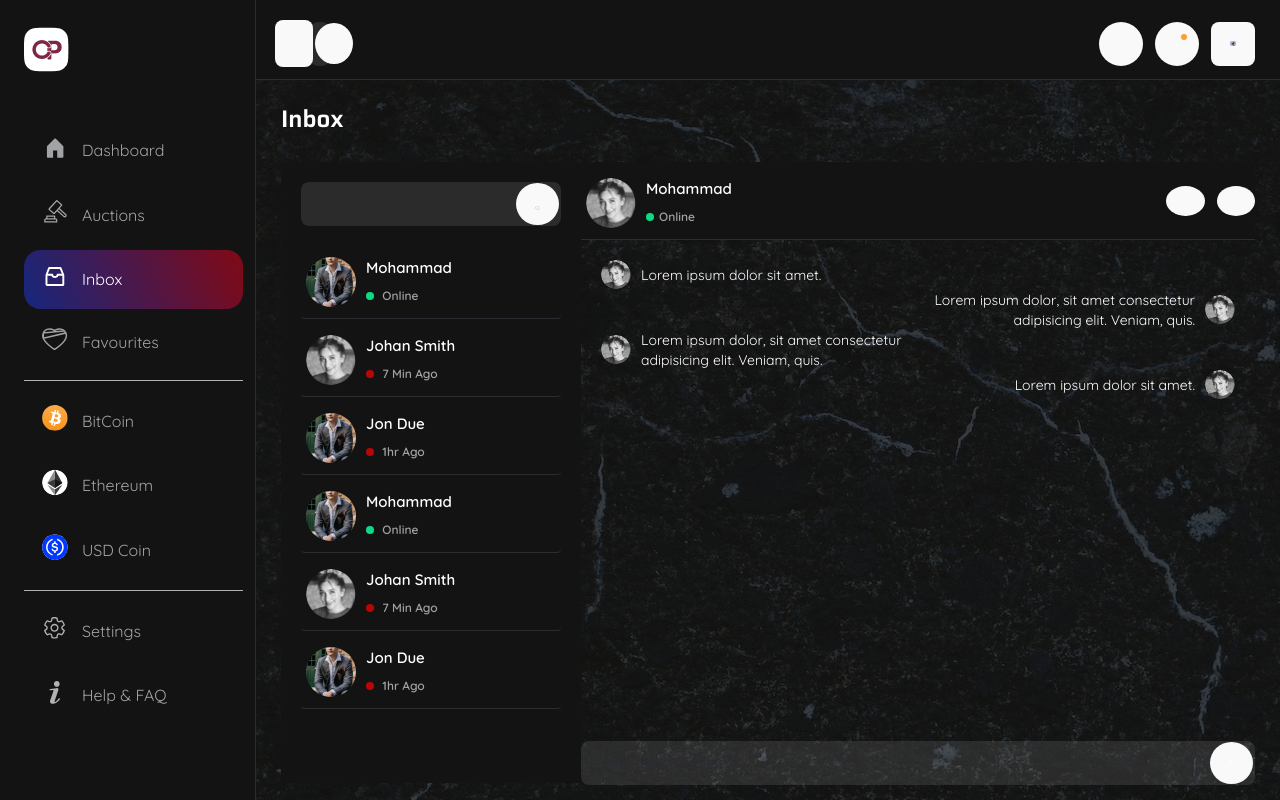
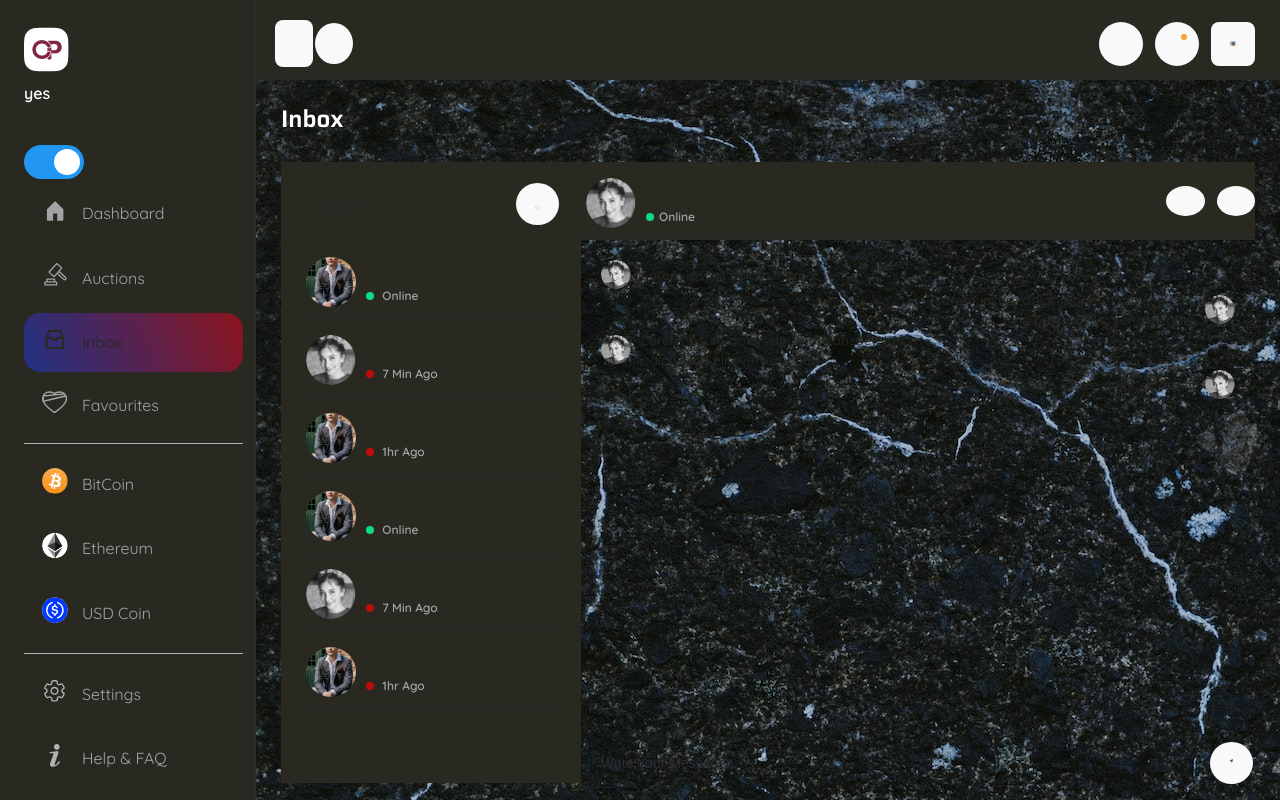
Before and after one commit to mahfuj890/NFT-Dashboard-React, a React (Vite) app: page /inbox in a window 1280 px wide. Shown: the top 800 px of the page. Built offline with nearby package versions, Linux system fonts and the light colour scheme.

Commit message:
add dark light

```diff
--- a/src/App.jsx
+++ b/src/App.jsx
@@ -19,6 +19,7 @@
 import Bitcoin from "./Pages/Bitcoin";
 import Ethereum from "./Pages/Ethereum";
 import UsdCoin from "./Pages/UsdCoin";
+
 function App() {
   return (
     <div
--- a/src/Components/Section/Sidebar.jsx
+++ b/src/Components/Section/Sidebar.jsx
@@ -1,10 +1,38 @@
-import { useContext } from "react";
+import { useState, useEffect, useContext } from "react";
 import logo from "../../../src/assets/images/dashboard/logo.png";
 import { Link, NavLink } from "react-router-dom";
 import SidebarContext from "../../Context/SidebarContext";
 import SidebarData from "../../Data/SidebarRouteData";
 function Sidebar() {
   const { mobileSidebar, onMobileSidebar } = useContext(SidebarContext);
+  const [switchbox, setSwitchbox] = useState(true);
+
+  const handleChangeSWitch = () => {
+    if (switchbox) {
+      setSwitchbox(false);
+      localStorage.setItem("data-theme", "light");
+      document.documentElement.setAttribute("data-theme", "light");
+    } else {
+      setSwitchbox(true);
+      localStorage.setItem("data-theme", "dark");
+      document.documentElement.setAttribute("data-theme", "dark");
+    }
+  };
+
+  useEffect(() => {
+    const getThemeColor = localStorage.getItem("data-theme");
+
+    if (getThemeColor == "light") {
+      localStorage.setItem("data-theme", "light");
+      document.documentElement.setAttribute("data-theme", "light");
+      setSwitchbox(false);
+    } else {
+      localStorage.setItem("data-theme", "dark");
+      document.documentElement.setAttribute("data-theme", "dark");
+      setSwitchbox(true);
+    }
+  }, [switchbox]);
+
   return (
     <>
       <div
@@ -16,7 +44,20 @@
           </Link>
         </div>
         <div className="sidebar_menu_area">
+          <h4 style={{ color: "white" }}>{switchbox ? "yes" : "no"} </h4>
           <ul className="top_menu_list">
+            <li>
+              <div className="custom_switchbox_area">
+                <label className="switch">
+                  <input
+                    type="checkbox"
+                    checked={switchbox}
+                    onChange={handleChangeSWitch}
+                  />
+                  <span className="slider round"></span>
+                </label>
+              </div>
+            </li>
             {SidebarData.map((item) => {
               return (
                 <li
--- a/src/assets/sass/base/_comon.scss
+++ b/src/assets/sass/base/_comon.scss
@@ -594,7 +594,8 @@
     justify-content: end;
     flex-wrap: wrap;
     gap: 7px 10px;
-    button,a {
+    button,
+    a {
       display: flex;
       align-items: center;
       justify-content: center;
@@ -710,3 +711,66 @@
     }
   }
 }
+
+//Switch Box
+.custom_switchbox_area {
+  .switch {
+    position: relative;
+    display: inline-block;
+    width: 60px;
+    height: 34px;
+  }
+
+  .switch input {
+    opacity: 0;
+    width: 0;
+    height: 0;
+  }
+
+  .slider {
+    position: absolute;
+    cursor: pointer;
+    top: 0;
+    left: 0;
+    right: 0;
+    bottom: 0;
+    background-color: #ccc;
+    -webkit-transition: 0.4s;
+    transition: 0.4s;
+  }
+
+  .slider:before {
+    position: absolute;
+    content: "";
+    height: 26px;
+    width: 26px;
+    left: 4px;
+    bottom: 4px;
+    background-color: white;
+    -webkit-transition: 0.4s;
+    transition: 0.4s;
+  }
+
+  input:checked + .slider {
+    background-color: #2196f3;
+  }
+
+  input:focus + .slider {
+    box-shadow: 0 0 1px #2196f3;
+  }
+
+  input:checked + .slider:before {
+    -webkit-transform: translateX(26px);
+    -ms-transform: translateX(26px);
+    transform: translateX(26px);
+  }
+
+  /* Rounded sliders */
+  .slider.round {
+    border-radius: 34px;
+  }
+
+  .slider.round:before {
+    border-radius: 50%;
+  }
+}
--- a/src/assets/sass/style.css
+++ b/src/assets/sass/style.css
@@ -6,6 +6,27 @@
 /* Custom scroll Bar Inner */
 /* Custom scroll Bar Inner2 */
 /* Custom scroll Bar Inner */
+/* $black-color-13: #131313; */
+:root {
+  --test-color: rgb(231, 125, 125);
+  --test-color2: rgb(70, 253, 42);
+  --black-color-13: #131313;
+  --primary-color: #302ae6;
+  --secondary-color: #536390;
+  --font-color: #424242;
+  --bg-color: #fff;
+  --heading-color: #292922;
+}
+
+[data-theme=dark] {
+  /* $black-color-13:var(--primary-color); */
+  --primary-color: #9a97f3;
+  --test-color: #292922;
+}
+[data-theme=dark] .change_btn {
+  color: var(--test-color2);
+}
+
 .footer_wrapper {
   margin-top: 60px;
 }
@@ -18,8 +39,8 @@
   width: 100%;
   height: 80px;
   padding: 20px 25px;
-  background-color: #131313;
-  border-bottom: 1.33333px solid #2C2D33;
+  background-color: var(--test-color);
+  border-bottom: 1.33333px solid #2c2d33;
   transition: all 0.5s ease-in-out;
   -webkit-transition: all 0.5s ease-in-out;
   -moz-transition: all 0.5s ease-in-out;
@@ -55,7 +76,7 @@
   opacity: 0.9;
 }
 .header_wrapper .sidebar_icon svg path {
-  stroke: white;
+  stroke: var(--test-color);
 }
 .header_wrapper .header_search_area {
   display: grid;
@@ -77,7 +98,7 @@
   position: relative;
   width: 100%;
   height: 44px;
-  background-color: rgba(255, 255, 255, 0.1);
+  background-color: rgba(var(--test-color), 0.1);
   border-radius: 8px;
   -webkit-border-radius: 8px;
   -moz-border-radius: 8px;
@@ -111,7 +132,7 @@
   width: 100%;
   height: 100%;
   padding: 0 20px;
-  color: white;
+  color: var(--test-color);
   border: none !important;
   background-color: transparent;
 }
@@ -121,7 +142,7 @@
   border-radius: 50%;
 }
 .header_wrapper .search_form_area .search_btn:hover {
-  background-color: #131313;
+  background-color: var(--test-color);
 }
 .header_wrapper .search_form_area ::-moz-placeholder {
   font-size: 14px;
@@ -165,7 +186,7 @@
   -o-transition: all 0.5s ease-in-out;
 }
 .header_wrapper .header_info_list .icon_btn:hover {
-  background-color: rgba(255, 255, 255, 0.1);
+  background-color: rgba(var(--test-color), 0.1);
 }
 @media all and (max-width: 767px) {
   .header_wrapper .header_info_list .icon_btn {
@@ -190,7 +211,7 @@
   top: 60px;
   right: 0;
   z-index: 100;
-  background: #131313;
+  background: var(--test-color);
   padding: 20px 25px;
   min-width: 200px;
   box-shadow: 0 5px 5px rgba(104, 104, 104, 0.368627451);
@@ -222,10 +243,10 @@
 .header_wrapper .profile_link h6 {
   font-size: 15px;
   font-weight: 600;
-  color: white;
+  color: var(--test-color);
 }
 .header_wrapper .profile_link svg {
-  color: white;
+  color: var(--test-color);
 }
 .header_wrapper .user_dropdown_area h4 {
   font-size: 12px;
@@ -263,8 +284,8 @@
   justify-content: center;
   font-size: 12px;
   font-weight: 600;
-  color: #131313;
-  background: white;
+  color: var(--test-color);
+  background: var(--test-color);
   padding: 4px;
   border-radius: 50%;
   -webkit-border-radius: 50%;
@@ -275,7 +296,7 @@
   height: 20px;
 }
 .header_wrapper .notification_header h3 .highlighted {
-  color: white;
+  color: var(--test-color);
   background: linear-gradient(65.58deg, rgba(0, 66, 255, 0.5) -11.84%, rgba(235, 0, 27, 0.5) 98.75%);
 }
 .header_wrapper .notification_list {
@@ -301,7 +322,7 @@
   border-radius: 5px;
 }
 .header_wrapper .notification_list::-webkit-scrollbar-thumb:hover {
-  background: #6E6BFF;
+  background: #6e6bff;
   cursor: -webkit-grab;
   cursor: grab;
 }
@@ -320,7 +341,7 @@
   left: -14px;
   width: 7px;
   height: 7px;
-  background-color: white;
+  background-color: var(--test-color);
   border-radius: 50%;
   -webkit-border-radius: 50%;
   -moz-border-radius: 50%;
@@ -341,11 +362,11 @@
   opacity: 0.9;
 }
 .header_wrapper .notification_list .received span {
-  color: #0DDB84;
+  color: #0ddb84;
   font-weight: 700;
 }
 .header_wrapper .notification_list .transfer span {
-  color: #FF0000;
+  color: #ff0000;
   font-weight: 700;
 }
 .header_wrapper .all_delete_btn:hover {
@@ -394,7 +415,7 @@
   align-items: start;
   gap: 30px 20px;
   padding-bottom: 30px;
-  border-bottom: 1px solid #2C2D33;
+  border-bottom: 1px solid #2c2d33;
 }
 @media all and (max-width: 1199px) {
   .dashboard_wrapper .dashboard_outer_grid {
@@ -420,7 +441,7 @@
     top: -20px;
     width: 1px;
     height: calc(100% + 50px);
-    background-color: #2C2D33;
+    background-color: #2c2d33;
   }
 }
 .dashboard_wrapper .slider_grid {
@@ -484,7 +505,7 @@
   font-weight: 600;
   font-size: 32px;
   line-height: 50px;
-  color: white;
+  color: var(--test-color);
 }
 @media (min-width: 768px) and (max-width: 991px) {
   .dashboard_wrapper .slider_header h4 {
@@ -525,13 +546,13 @@
   font-weight: 600;
   font-size: 14px;
   line-height: 21px;
-  color: white;
+  color: var(--test-color);
 }
 .dashboard_wrapper .slider_user_grid h5 {
   font-weight: 400;
   font-size: 12px;
   line-height: 15px;
-  color: rgba(255, 255, 255, 0.7);
+  color: rgba(var(--test-color), 0.7);
 }
 .dashboard_wrapper .user_price_grid {
   display: grid;
@@ -544,7 +565,7 @@
   font-weight: 400;
   font-size: 12px;
   line-height: 15px;
-  color: white;
+  color: var(--test-color);
 }
 .dashboard_wrapper .price_item h4 {
   display: flex;
@@ -603,8 +624,8 @@
 }
 .dashboard_wrapper .slider_btn_area .slider_btn:nth-child(1) {
   color: black;
-  border-color: rgba(255, 255, 255, 0.7);
-  background-color: rgba(255, 255, 255, 0.7);
+  border-color: rgba(var(--test-color), 0.7);
+  background-color: rgba(var(--test-color), 0.7);
 }
 .dashboard_wrapper .my_wallet_item {
   padding: 16px;
@@ -613,7 +634,7 @@
   font-weight: 500;
   font-size: 16px;
   line-height: 20px;
-  color: #A9A9A9;
+  color: #a9a9a9;
 }
 .dashboard_wrapper .wallet_title_area {
   text-align: center;
@@ -653,13 +674,13 @@
   font-weight: 700;
   font-size: 24px;
   line-height: 30px;
-  color: #34D178;
+  color: #34d178;
   text-align: center;
   margin-top: 10px;
 }
 .dashboard_wrapper .wallet_chart_item h4 span {
   font-size: 12px;
-  color: white;
+  color: var(--test-color);
 }
 .dashboard_wrapper .wallet_chart_item:nth-child(2) {
   color: rgba(255, 0, 0, 0.581);
@@ -668,7 +689,7 @@
   background: rgba(255, 0, 0, 0.12);
 }
 .dashboard_wrapper .wallet_chart_item:nth-child(2) h4 {
-  color: #FF0000;
+  color: #ff0000;
 }
 .dashboard_wrapper .chart_icon {
   display: flex;
@@ -712,7 +733,7 @@
   border-radius: 5px;
 }
 .dashboard_wrapper .recent_transaction_inner_area::-webkit-scrollbar-thumb:hover {
-  background: #6E6BFF;
+  background: #6e6bff;
   cursor: -webkit-grab;
   cursor: grab;
 }
@@ -720,11 +741,11 @@
   font-weight: 600;
   font-size: 16.3798px;
   line-height: 20px;
-  color: white;
+  color: var(--test-color);
 }
 .dashboard_wrapper .transaction_item {
   padding: 15px 12px;
-  border-bottom: 0.818991px solid #A2A3A4;
+  border-bottom: 0.818991px solid #a2a3a4;
 }
 .dashboard_wrapper .transaction_item .current_grid {
   display: grid;
@@ -737,7 +758,7 @@
   font-weight: 500;
   font-size: 10px;
   line-height: 12px;
-  color: #A2A3A4;
+  color: #a2a3a4;
   margin-top: 5px;
 }
 .dashboard_wrapper .transaction_item .currency_icon {
@@ -784,8 +805,8 @@
   height: 100vh;
   z-index: 1000;
   padding: 24px 12px 24px 24px;
-  border-right: 1.33px solid #2C2D33;
-  background-color: #131313;
+  border-right: 1.33px solid #2c2d33;
+  background-color: var(--test-color);
   overflow: auto;
   /* width */
   /* Track */
@@ -806,7 +827,7 @@
   border-radius: 5px;
 }
 .sidebar_wrapper::-webkit-scrollbar-thumb:hover {
-  background: #6E6BFF;
+  background: #6e6bff;
   cursor: -webkit-grab;
   cursor: grab;
 }
@@ -852,10 +873,10 @@
   background: linear-gradient(65.58deg, rgba(0, 66, 255, 0.5) -11.84%, rgba(235, 0, 27, 0.5) 98.75%);
 }
 .sidebar_wrapper .menu_link.active svg path {
-  fill: white;
+  fill: var(--test-color);
 }
 .sidebar_wrapper .menu_link.active .menu_label {
-  color: white;
+  color: var(--test-color);
 }
 .sidebar_wrapper .menu_icon {
   width: 26px;
@@ -875,7 +896,7 @@
   font-weight: 400;
   font-size: 16px;
   line-height: 21px;
-  color: #A2A3A4;
+  color: #a2a3a4;
 }
 @media all and (max-width: 767px) {
   .sidebar_wrapper .menu_label {
@@ -917,7 +938,7 @@
   width: 100%;
   height: 500px;
   padding: 15px;
-  background-color: #131313;
+  background-color: var(--test-color);
 }
 
 .auctions_wrapper .add_btn_area {
@@ -943,7 +964,7 @@
 .inbox_wrapper .inbox_user_name_area {
   padding: 20px;
   height: 90%;
-  background-color: #131313;
+  background-color: var(--test-color);
   overflow: auto;
   /* width */
   /* Track */
@@ -963,7 +984,7 @@
   border-radius: 5px;
 }
 .inbox_wrapper .inbox_user_name_area::-webkit-scrollbar-thumb:hover {
-  background: #6E6BFF;
+  background: #6e6bff;
   cursor: -webkit-grab;
   cursor: grab;
 }
@@ -996,7 +1017,7 @@
   -moz-border-radius: 4px;
   -ms-border-radius: 4px;
   -o-border-radius: 4px;
-  border-bottom: 1px solid #2C2D33;
+  border-bottom: 1px solid #2c2d33;
   cursor: pointer;
   transition: all 0.5s ease-in-out;
   -webkit-transition: all 0.5s ease-in-out;
@@ -1005,15 +1026,15 @@
   -o-transition: all 0.5s ease-in-out;
 }
 .inbox_wrapper .user_list_grid:hover {
-  background-color: #2C2D33;
+  background-color: #2c2d33;
 }
 .inbox_wrapper .user_list_grid h4 {
   font-size: 15px;
-  color: white;
+  color: var(--test-color);
 }
 .inbox_wrapper .user_list_grid h5 {
   font-size: 12px;
-  color: #A2A3A4;
+  color: #a2a3a4;
   margin-top: 4px;
 }
 .inbox_wrapper .user_list_grid .status {
@@ -1026,7 +1047,7 @@
   -ms-border-radius: 50%;
   -o-border-radius: 50%;
   margin-right: 5px;
-  background-color: #0DDB84;
+  background-color: #0ddb84;
 }
 .inbox_wrapper .user_list_grid .status.offline_user {
   background-color: rgba(255, 0, 0, 0.7);
@@ -1056,8 +1077,8 @@
   background-color: transparent;
 }
 .inbox_wrapper .user_header_area {
-  background-color: #131313;
-  border-bottom: 1px solid #2C2D33;
+  background-color: var(--test-color);
+  border-bottom: 1px solid #2c2d33;
 }
 .inbox_wrapper .chat_btn_area button {
   display: flex;
@@ -1077,7 +1098,7 @@
   -o-transition: all 0.5s ease-in-out;
 }
 .inbox_wrapper .chat_btn_area button:hover {
-  background-color: #A2A3A4;
+  background-color: #a2a3a4;
 }
 .inbox_wrapper .inbox_message_chat_wrapper {
   height: 100%;
@@ -1104,7 +1125,7 @@
   border-radius: 5px;
 }
 .inbox_wrapper .message_body_area::-webkit-scrollbar-thumb:hover {
-  background: #6E6BFF;
+  background: #6e6bff;
   cursor: -webkit-grab;
   cursor: grab;
 }
@@ -1175,7 +1196,7 @@
 body {
   font-family: "Quicksand", sans-serif;
   font-size: 16px;
-  color: white;
+  color: var(--test-color);
 }
 
 html,
@@ -1196,7 +1217,7 @@
   font-weight: 400;
   font-size: 16px;
   line-height: 27px;
-  color: white;
+  color: var(--test-color);
 }
 
 h1,
@@ -1246,14 +1267,14 @@
 textarea {
   font-weight: 400;
   font-size: 16px;
-  color: #2C2D33;
+  color: #2c2d33;
 }
 
 input:focus,
 select:focus {
   outline: none !important;
   box-shadow: none !important;
-  border: 1px solid #FF0000 !important;
+  border: 1px solid #ff0000 !important;
 }
 
 textarea:focus {
@@ -1273,7 +1294,7 @@
 
 button {
   cursor: pointer;
-  color: white;
+  color: var(--test-color);
   border: none !important;
   background-color: transparent;
 }
@@ -1287,28 +1308,28 @@
   font-weight: normal;
   font-size: 16px;
   line-height: 22px;
-  color: #2C2D33;
+  color: #2c2d33;
 }
 
 *:-ms-input-placeholder {
   font-weight: normal;
   font-size: 16px;
   line-height: 22px;
-  color: #2C2D33;
+  color: #2c2d33;
 }
 
 *::placeholder {
   font-weight: normal;
   font-size: 16px;
   line-height: 22px;
-  color: #2C2D33;
+  color: #2c2d33;
 }
 
 *::-moz-placeholder {
   font-weight: normal;
   font-size: 16px;
   line-height: 22px;
-  color: #2C2D33;
+  color: #2c2d33;
 }
 
 ::-moz-selection {
@@ -1354,7 +1375,7 @@
   left: 0;
   width: 100%;
   height: 100%;
-  background-color: rgba(19, 19, 19, 0.75);
+  background-color: rgba(var(--test-color), 0.75);
 }
 
 @media all and (max-width: 575px) {
@@ -1604,7 +1625,7 @@
   width: 100%;
   height: 100%;
   z-index: 20;
-  background-color: rgba(19, 19, 19, 0.75);
+  background-color: rgba(var(--test-color), 0.75);
   display: none;
 }
 @media all and (max-width: 991px) {
@@ -1629,10 +1650,10 @@
   -o-transition: all 0.5s ease-in-out;
 }
 .slider_arrow_area .slider_arrow:hover {
-  background-color: #2C2D33;
+  background-color: #2c2d33;
 }
 .slider_arrow_area .slider_arrow:hover path {
-  fill: white;
+  fill: var(--test-color);
 }
 
 .countdown_wrapper {
@@ -1643,7 +1664,7 @@
   font-weight: 600;
   font-size: 20px;
   line-height: 31px;
-  color: white;
+  color: var(--test-color);
 }
 
 .expoire_msg {
@@ -1651,15 +1672,15 @@
   font-weight: 600 !important;
   font-size: 18px !important;
   line-height: 31px !important;
-  color: white;
+  color: var(--test-color);
   margin-top: 10px;
 }
 
 .border_linear {
   position: relative;
   border: 1.74px solid;
-  -o-border-image: linear-gradient(142.65deg, #822946 12.89%, rgba(41, 42, 184, 0.9) 21.4%, #6A69C2 36.15%, rgba(138, 123, 128, 0.85) 70.29%, #000000 120.25%);
-     border-image: linear-gradient(142.65deg, #822946 12.89%, rgba(41, 42, 184, 0.9) 21.4%, #6A69C2 36.15%, rgba(138, 123, 128, 0.85) 70.29%, #000000 120.25%);
+  -o-border-image: linear-gradient(142.65deg, #822946 12.89%, rgba(41, 42, 184, 0.9) 21.4%, #6a69c2 36.15%, rgba(138, 123, 128, 0.85) 70.29%, #000000 120.25%);
+     border-image: linear-gradient(142.65deg, #822946 12.89%, rgba(41, 42, 184, 0.9) 21.4%, #6a69c2 36.15%, rgba(138, 123, 128, 0.85) 70.29%, #000000 120.25%);
   border-image-slice: 1;
   border-radius: 8px;
 }
@@ -1690,7 +1711,7 @@
   font-weight: 600;
   font-size: 18px;
   line-height: 28px;
-  color: white;
+  color: var(--test-color);
 }
 .product_item .product_title:hover {
   opacity: 0.9;
@@ -1717,7 +1738,7 @@
   font-weight: 500;
   font-size: 14px;
   line-height: 18px;
-  color: rgba(255, 255, 255, 0.4);
+  color: rgba(var(--test-color), 0.4);
 }
 .product_item .default_btn {
   margin-top: 20px;
@@ -1729,7 +1750,7 @@
   position: relative;
   width: 100%;
   height: 44px;
-  background-color: rgba(255, 255, 255, 0.1);
+  background-color: rgba(var(--test-color), 0.1);
   border-radius: 8px;
   -webkit-border-radius: 8px;
   -moz-border-radius: 8px;
@@ -1749,7 +1770,7 @@
   width: 100%;
   height: 100%;
   padding: 0 20px;
-  color: white;
+  color: var(--test-color);
   border: none !important;
   background-color: transparent;
 }
@@ -1759,7 +1780,7 @@
   border-radius: 50%;
 }
 .search_form_area .search_btn:hover {
-  background-color: #131313;
+  background-color: var(--test-color);
 }
 .search_form_area ::-moz-placeholder {
   font-size: 14px;
@@ -1791,7 +1812,7 @@
   border-radius: 5px;
 }
 .table_wrapper .tabler_inner_area::-webkit-scrollbar-thumb:hover {
-  background: #6E6BFF;
+  background: #6e6bff;
   cursor: -webkit-grab;
   cursor: grab;
 }
@@ -1805,17 +1826,17 @@
 .table_wrapper h4 {
   font-size: 16px;
   font-weight: 400;
-  color: white;
+  color: var(--test-color);
   text-align: start;
 }
 .table_wrapper h4.complete {
-  color: #0DDB84;
+  color: #0ddb84;
 }
 .table_wrapper h4.failed {
-  color: #FF0000;
+  color: #ff0000;
 }
 .table_wrapper h4.progress {
-  color: #6E6BFF;
+  color: #6e6bff;
 }
 .table_wrapper th h4 {
   font-weight: 600;
@@ -1842,7 +1863,8 @@
   flex-wrap: wrap;
   gap: 7px 10px;
 }
-.table_wrapper .actions_list button, .table_wrapper .actions_list a {
+.table_wrapper .actions_list button,
+.table_wrapper .actions_list a {
   display: flex;
   align-items: center;
   justify-content: center;
@@ -1860,8 +1882,9 @@
   -ms-transition: all 0.5s ease-in-out;
   -o-transition: all 0.5s ease-in-out;
 }
-.table_wrapper .actions_list button:hover, .table_wrapper .actions_list a:hover {
-  background-color: #A9A9A9;
+.table_wrapper .actions_list button:hover,
+.table_wrapper .actions_list a:hover {
+  background-color: #a9a9a9;
 }
 
 .modal_wrapper {
@@ -1881,7 +1904,7 @@
   max-width: 400px;
   max-height: 80vh;
   width: 100%;
-  background-color: #131313;
+  background-color: var(--test-color);
   box-shadow: 0 5px 5px rgba(104, 104, 104, 0.368627451);
   overflow: auto;
   /* width */
@@ -1902,7 +1925,7 @@
   border-radius: 5px;
 }
 .modal_wrapper .modal_content_wrapper::-webkit-scrollbar-thumb:hover {
-  background: #6E6BFF;
+  background: #6e6bff;
   cursor: -webkit-grab;
   cursor: grab;
 }
@@ -1919,7 +1942,7 @@
   }
 }
 .modal_wrapper .action_table_modal_area .close_btn svg:hover path {
-  fill: #FF0000;
+  fill: #ff0000;
 }
 
 .form_area .input_row {
@@ -1932,7 +1955,7 @@
   font-family: "Saira", sans-serif;
   font-size: 18px;
   font-weight: 500;
-  color: white;
+  color: var(--test-color);
 }
 .form_area .input_filed,
 .form_area select {
@@ -1944,7 +1967,7 @@
   -ms-border-radius: 4px;
   -o-border-radius: 4px;
   padding: 0 10px;
-  border: 1px solid #A9A9A9;
+  border: 1px solid #a9a9a9;
 }
 .form_area .input_filed[type=file],
 .form_area select[type=file] {
@@ -1972,4 +1995,54 @@
 .form_area .submit_btn_row button {
   margin-left: auto;
   margin-right: auto;
+}
+
+.custom_switchbox_area {
+  /* Rounded sliders */
+}
+.custom_switchbox_area .switch {
+  position: relative;
+  display: inline-block;
+  width: 60px;
+  height: 34px;
+}
+.custom_switchbox_area .switch input {
+  opacity: 0;
+  width: 0;
+  height: 0;
+}
+.custom_switchbox_area .slider {
+  position: absolute;
+  cursor: pointer;
+  top: 0;
+  left: 0;
+  right: 0;
+  bottom: 0;
+  background-color: #ccc;
+  transition: 0.4s;
+}
+.custom_switchbox_area .slider:before {
+  position: absolute;
+  content: "";
+  height: 26px;
+  width: 26px;
+  left: 4px;
+  bottom: 4px;
+  background-color: white;
+  transition: 0.4s;
+}
+.custom_switchbox_area input:checked + .slider {
+  background-color: #2196f3;
+}
+.custom_switchbox_area input:focus + .slider {
+  box-shadow: 0 0 1px #2196f3;
+}
+.custom_switchbox_area input:checked + .slider:before {
+  transform: translateX(26px);
+}
+.custom_switchbox_area .slider.round {
+  border-radius: 34px;
+}
+.custom_switchbox_area .slider.round:before {
+  border-radius: 50%;
 }/*# sourceMappingURL=style.css.map */
```
Also changed, not shown: src/assets/sass/abstracts/_variables.scss (+51 -14 lines), 1 other file (tests, documents, lock files or other folders).
